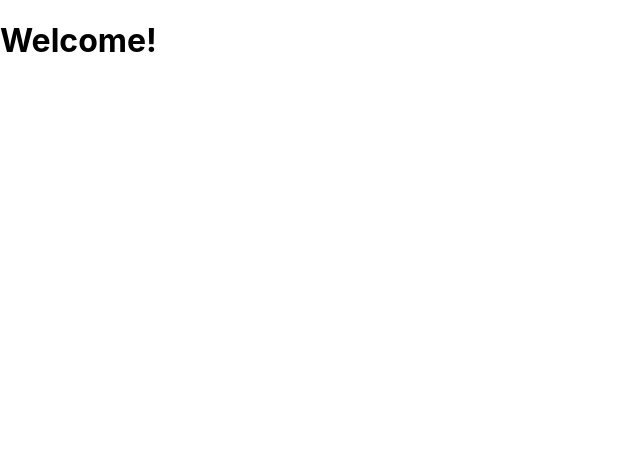
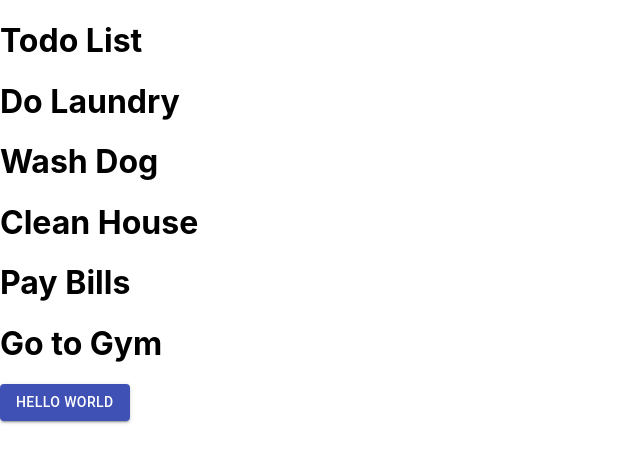
Before and after one commit to ANG13T/Book_Recommender, a React (Create React App) app: page / in a window 1280 px wide. Shown: the top 462 px of the page, without its empty margins (0-640 px from the left). Built offline with nearby package versions, Linux system fonts and the light colour scheme.

Commit message:
display data

```diff
--- a/package.json
+++ b/package.json
@@ -3,6 +3,7 @@
   "version": "0.1.0",
   "private": true,
   "dependencies": {
+    "@material-ui/core": "^4.11.0",
     "@testing-library/jest-dom": "^4.2.4",
     "@testing-library/react": "^9.3.2",
     "@testing-library/user-event": "^7.1.2",
--- a/src/App.js
+++ b/src/App.js
@@ -1,12 +1,38 @@
 import React from 'react';
+import Button from '@material-ui/core/Button';
+import Books from './components/layouts/Books.js';
+import Searchbar from './components/layouts/Searchbar.js';
 
 
-function App() {
-  return (
-    <div className="App">
-      <h1>Welcome!</h1>
-    </div>
-  );
+class App extends React.Component{
+  state = {
+      books: [
+        //name, link, id, image
+          {name: "Do Laundry", id: 1},
+          {name: "Wash Dog", id:2},
+          {name: "Clean House", id:3},
+          {name: "Pay Bills", id:4},
+          {name: "Go to Gym", id:5}
+      ],
+      searchInput: ""
+  }
+
+  searchBarInput = (searchText) => {
+    this.state.searchInput = searchText;
+  }
+
+  render(){
+      return(
+          <div className="App">
+              <h1 id="title">Todo List</h1>
+              <Books books={this.state.books} />
+              <Button variant="contained" color="primary">
+              Hello World
+            </Button>
+          </div>
+
+      )
+  }
 }
 
 export default App;
--- a/src/components/cards/Book.js
+++ b/src/components/cards/Book.js
@@ -0,0 +1,15 @@
+import React, {Component} from 'react';
+
+class Book extends React.Component {
+    render(){
+        return (
+            <div className="book">
+                <h1>{this.props.bookData.name}</h1>
+            </div>
+
+    );
+    }
+
+}
+
+export default Book;
--- /dev/null
+++ b/src/components/layouts/Books.js
@@ -0,0 +1,22 @@
+import React, {Component} from 'react';
+import Book from '../cards/Book.js';
+// import './Todos.css'
+const Books = ({books}) => {
+
+
+    const bookList = books.map(book => {
+
+        return(
+            <Book key={book.id} bookData={book} />
+
+        )
+    });
+
+        return(
+            <div className="books">
+                {bookList}
+            </div>
+        )
+}
+
+export default Books;
--- a/src/components/layouts/Searchbar.js
+++ b/src/components/layouts/Searchbar.js
@@ -0,0 +1,14 @@
+import React, {Component} from 'react';
+import TextField from '@material-ui/core/TextField';
+
+class Searchbar extends React.Component {
+    render(){
+        return (
+             <TextField id="standard-search" label="Search field" type="search" />
+
+    );
+    }
+
+}
+
+export default Searchbar;
```
Also changed, not shown: 1 other file (tests, documents, lock files or other folders).
